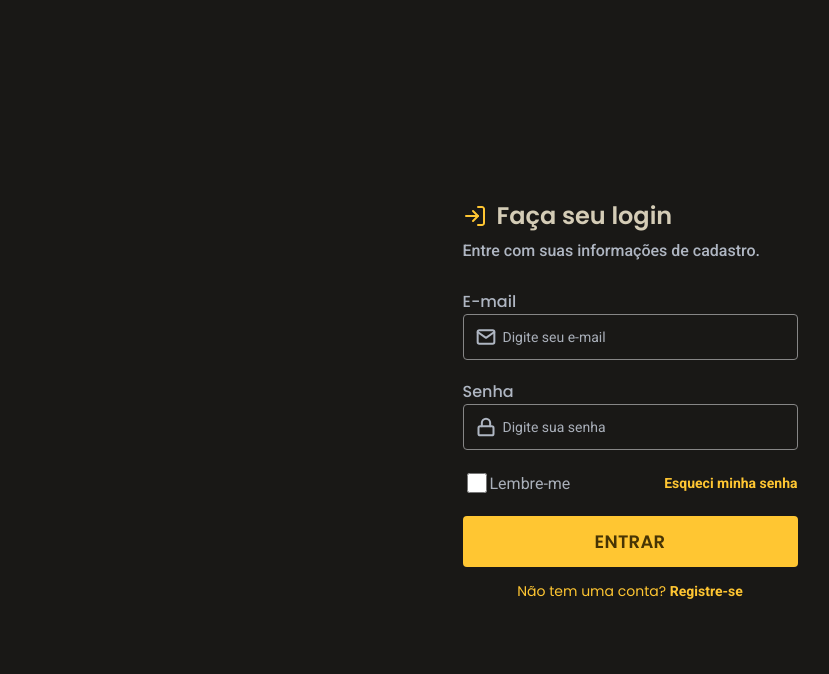
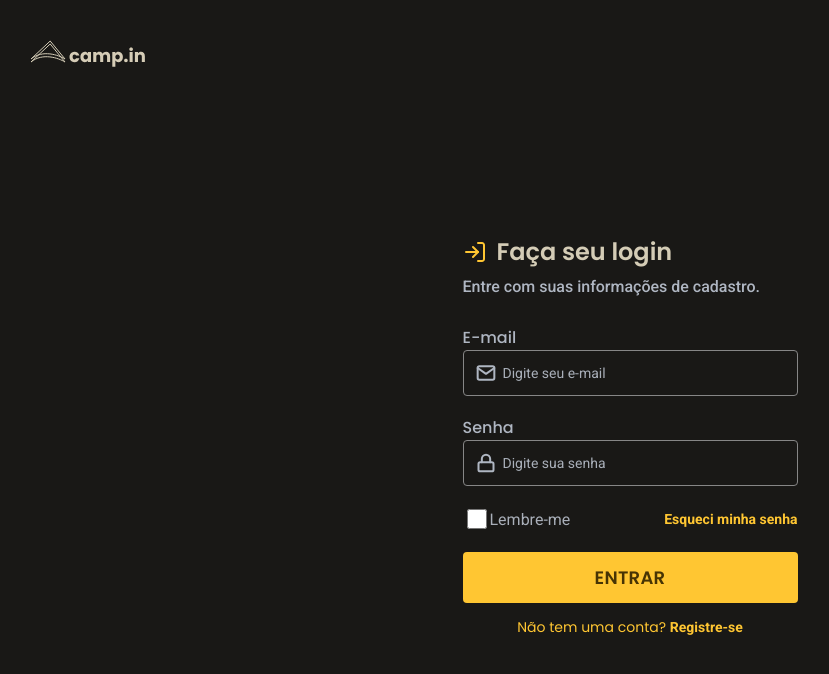
Before and after one commit to KrisMazzini/loginForm, a React (Vite) app: page / in a window 1280 px wide. Shown: the top 674 px of the page, without its empty margins (10-839 px from the left). Built offline with nearby package versions, Linux system fonts and the light colour scheme.

Commit message:
add logo

```diff
--- /dev/null
+++ b/src/components/Logo/index.tsx
@@ -0,0 +1,14 @@
+import styled from "styled-components";
+import campInLogo from "../../assets/logo.svg"
+
+export function Logo() {
+    return (
+        <Container>
+            <img src={campInLogo} alt="Camp.in Logo" />
+        </Container>
+    )
+}
+
+const Container = styled.div`
+    margin: 40px 0 0 40px;
+`
--- a/src/pages/Login/index.tsx
+++ b/src/pages/Login/index.tsx
@@ -1,30 +1,45 @@
+import styled from "styled-components"
+
+import { Logo } from "../../components/Logo"
 import { Header } from "../../components/Header"
 import { LoginForm } from "../../components/LoginForm"
 import { Footer } from "../../components/Footer"
-import styled from "styled-components"
 
 export function Login() {
     return (
-        <Main>
-            <Header />
-            <LoginForm />
-            <Footer />
-        </Main>
+        <Container>
+            <Logo />
+            <Main>
+                <Header />
+                <LoginForm />
+                <Footer />
+            </Main>
+        </Container>
     )
 }
 
+const Container = styled.div`
+    min-height: 100vh;
+
+    display: flex;
+    flex-direction: column;
+`
+
 const Main = styled.main`
-    min-height: 100vh;
+    flex-grow: 1;
+
+    padding: 30px;
 
     display: flex;
     flex-direction: column;
     justify-content: center;
     align-items: center;
 
-    background-color: var(--background);
-
     > * {
         width: 100%;
+    }
+
+    * {
         max-width: 335px;
     }
 `
--- a/src/styles/global.css
+++ b/src/styles/global.css
@@ -18,6 +18,10 @@ html * {
     font-family: 'Roboto', sans-serif;
 }
 
+body {
+    background-color: var(--background);
+}
+
 a {
     cursor: pointer;
 }
```
